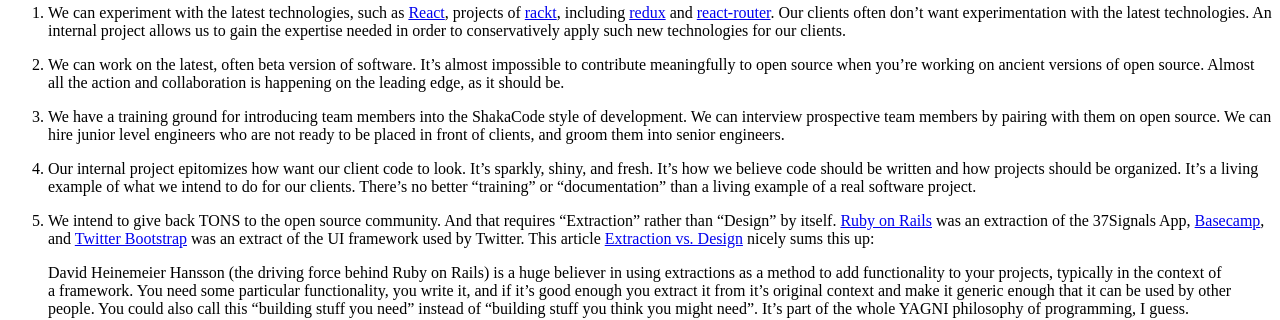
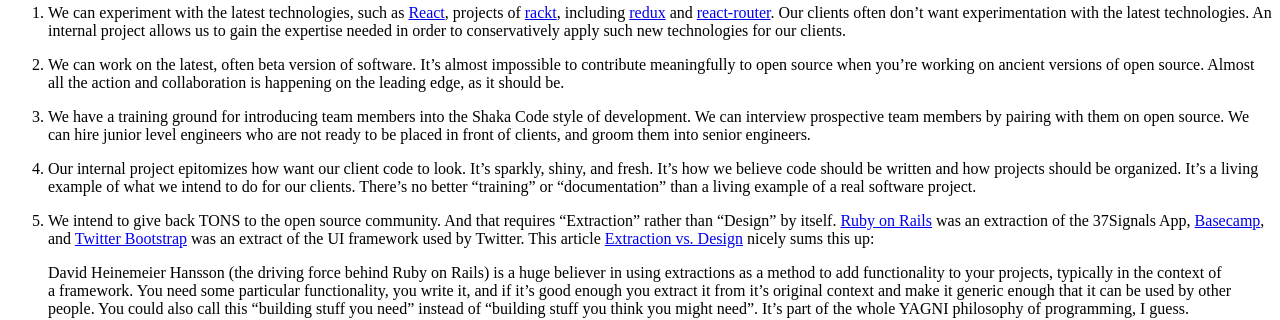
Before and after one commit to shakacode/shakacode-website, a Jekyll site: the page built from blog/index.html, in a window 1280 px wide and 900 px high, scrolled down 1747 px. Shown: the part 152-472 px from the top of the window. Built offline with Jekyll 4.4.1, drawn with Linux system fonts in a browser that asks for light colours; nearby versions of some CDN libraries; the list of posts is cut into pages by our own code.

Commit message:
Change default title & Shaka Code name consistency

```diff
--- a/_config.yml
+++ b/_config.yml
@@ -1,5 +1,5 @@
 # Site settings
-title: Your awesome title #not used
+title: Shaka Code
 email: your-email@domain.com #not used
 contact_email: contact@shakacode.com
 description: > # this means to ignore newlines until "baseurl:"
--- a/_posts/2015-09-17-who-is-shaka-code.markdown
+++ b/_posts/2015-09-17-who-is-shaka-code.markdown
@@ -64,7 +64,7 @@
 
 2. We can work on the latest, often beta version of software. It's almost impossible to contribute meaningfully to open source when you're working on ancient versions of open source. Almost all the action and collaboration is happening on the leading edge, as it should be.
 
-3. We have a training ground for introducing team members into the ShakaCode style of development. We can interview prospective team members by pairing with them on open source. We can hire junior level engineers who are not ready to be placed in front of clients, and groom them into senior engineers.
+3. We have a training ground for introducing team members into the Shaka Code style of development. We can interview prospective team members by pairing with them on open source. We can hire junior level engineers who are not ready to be placed in front of clients, and groom them into senior engineers.
 
 4. Our internal project epitomizes how want our client code to look. It's sparkly, shiny, and fresh. It's how we believe code should be written and how projects should be organized. It's a living example of what we intend to do for our clients. There's no better "training" or "documentation" than a living example of a real software project.
 
--- a/blog/index.html
+++ b/blog/index.html
@@ -1,6 +1,6 @@
 ---
 layout: default
-title: ShakaCode Blog
+title: Shaka Code Blog
 ---
 <div class="blog-page">
   <div class="container">
```
